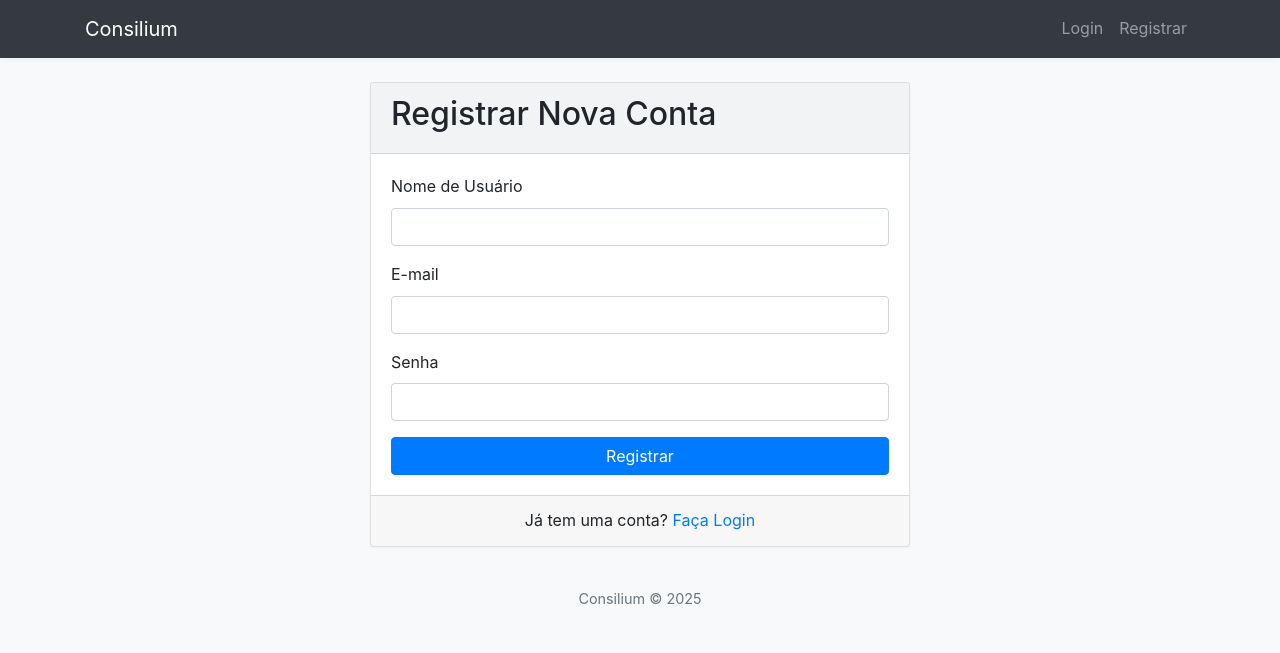
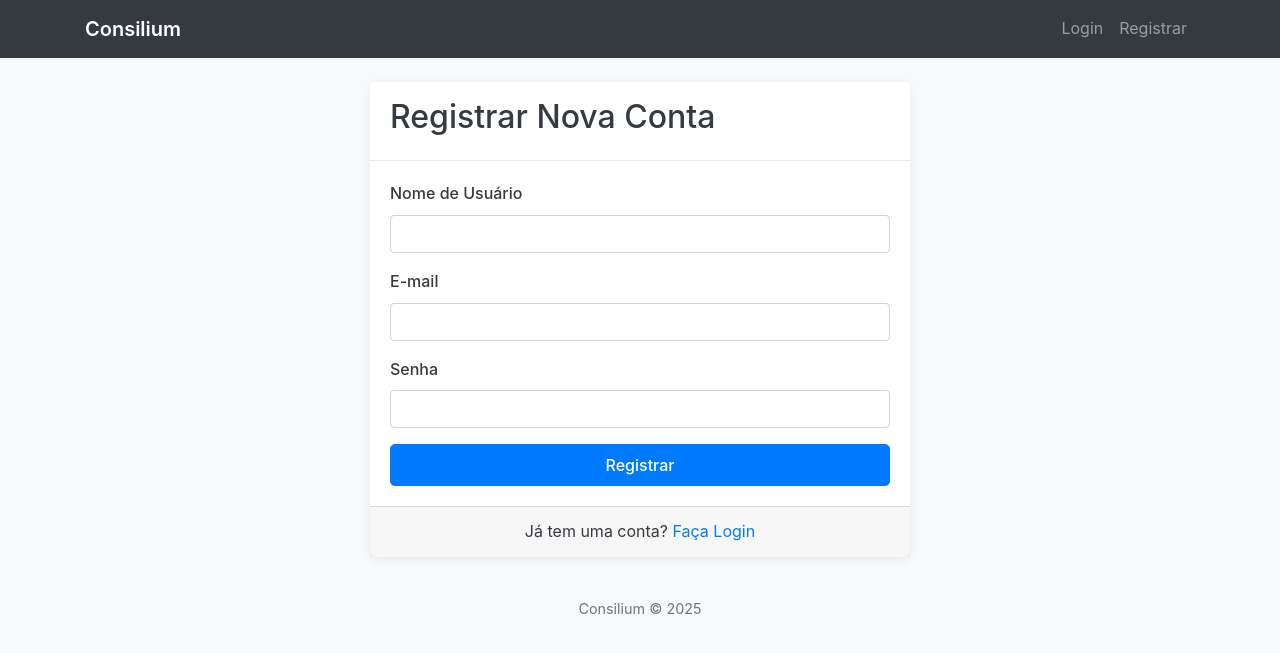
Before and after one commit to celinhopaivax/consilium-app, a Flask app: page /auth/register in a window 1280 px wide. Shown: the top 653 px of the page. Run offline with Flask 3, Linux system fonts and the light colour scheme; parts of the project's set-up code (start-up, migrations or seed data) failed here and were passed over; some libraries are stand-ins or nearby versions.

Commit message:
Add files via upload

```diff
--- a/src/static/css/style.css
+++ b/src/static/css/style.css
@@ -2,32 +2,54 @@
 body {
     font-family: -apple-system, BlinkMacSystemFont, "Segoe UI", Roboto, "Helvetica Neue", Arial, sans-serif;
     background-color: #f8f9fa;
-    color: #212529;
+    color: #343a40; /* Tom de cinza mais escuro para melhor contraste */
     line-height: 1.6;
+}
+
+.container {
+    max-width: 1140px; /* Aumenta um pouco a largura máxima */
 }
 
 .footer {
     background-color: #e9ecef;
-    padding: 1rem 0;
+    padding: 1.5rem 0; /* Mais espaçamento */
+    margin-top: 3rem; /* Mais espaço antes do rodapé */
     font-size: 0.9em;
     color: #6c757d;
 }
 
 .navbar {
     box-shadow: 0 2px 4px rgba(0,0,0,.04);
+    margin-bottom: 2rem; /* Mais espaço após a navbar */
+}
+
+.navbar-brand {
+    font-weight: 600; /* Deixa a marca mais forte */
 }
 
 .card {
-    border: 1px solid rgba(0,0,0,.125);
-    border-radius: .25rem;
+    border: none; /* Remove a borda padrão */
+    border-radius: .4rem; /* Bordas mais arredondadas */
     margin-bottom: 1.5rem;
-    box-shadow: 0 1px 3px rgba(0,0,0,.05);
+    box-shadow: 0 2px 10px rgba(0,0,0,.07); /* Sombra mais suave */
 }
 
 .card-header {
-    background-color: #f1f3f5;
-    border-bottom: 1px solid rgba(0,0,0,.125);
+    background-color: #ffffff; /* Fundo branco para cabeçalho */
+    border-bottom: 1px solid #e9ecef; /* Linha divisória sutil */
+    font-weight: 600; /* Título do card mais forte */
+    padding: 1rem 1.25rem; /* Ajuste no padding */
+}
+
+.card-body {
+    padding: 1.25rem; /* Ajuste no padding */
+}
+
+/* Botões */
+.btn {
+    border-radius: .3rem; /* Bordas levemente arredondadas */
     font-weight: 500;
+    padding: .5rem 1rem; /* Ajuste no padding */
 }
 
 .btn-primary {
@@ -45,6 +67,16 @@ body {
     border-color: #28a745;
 }
 
+.btn-danger {
+    background-color: #dc3545;
+    border-color: #dc3545;
+}
+
+.btn-info {
+    background-color: #17a2b8;
+    border-color: #17a2b8;
+}
+
 .btn-outline-primary {
     color: #007bff;
     border-color: #007bff;
@@ -57,7 +89,7 @@ body {
 }
 
 .alert {
-    border-radius: .25rem;
+    border-radius: .3rem; /* Bordas levemente arredondadas */
 }
 
 /* Melhorias para responsividade */
@@ -79,31 +111,81 @@ body {
 }
 
 /* Estilos específicos para a visualização de projeto e tarefas */
-#tasksAccordion .card-header .btn-link {
-    text-decoration: none;
-    color: #212529;
-    width: 100%;
-    text-align: left;
-    padding: .75rem 1.25rem;
+.task-list .list-group-item {
+    border-left: 4px solid #dee2e6; /* Borda lateral padrão */
+    margin-bottom: 0.5rem;
+    padding: 1rem 1.25rem;
 }
 
-#tasksAccordion .card-header .btn-link:hover {
-    color: #0056b3;
+/* Cores de Status */
+.task-status-a-fazer {
+    border-left-color: #dc3545 !important; /* Vermelho */
 }
 
-#tasksAccordion .badge {
-    font-size: 0.8em;
+.task-status-em-andamento {
+    border-left-color: #007bff !important; /* Azul */
 }
 
-.media-body h6 small {
-    font-size: 0.85em;
+.task-status-concluido {
+    border-left-color: #28a745 !important; /* Verde */
+    text-decoration: line-through; /* Riscar tarefas concluídas */
+    color: #6c757d; /* Cor mais clara para texto de concluído */
 }
 
-/* Ajustes para formulários inline */
+.task-meta {
+    font-size: 0.85em;
+    color: #6c757d;
+}
+
+.task-meta .assignee-name {
+    font-weight: 500;
+    color: #495057;
+}
+
+.task-meta .due-date {
+    margin-left: 10px;
+}
+
+.task-actions .btn-sm {
+    padding: 0.25rem 0.5rem;
+    font-size: 0.75rem;
+}
+
+/* Formulários */
+.form-group label {
+    font-weight: 500;
+}
+
+/* Ajustes para formulários inline (se houver) */
 .form-inline .form-control-sm {
     max-width: 150px; /* Limita a largura do select de status */
 }
 
 .list-group-item-action:hover, .list-group-item-action:focus {
-    background-color: #f8f9fa;
+    background-color: #f1f3f5; /* Fundo mais sutil no hover */
 }
+
+/* Adiciona classe para status visualmente */
+.status-badge {
+    padding: 0.3em 0.6em;
+    font-size: 75%;
+    font-weight: 700;
+    line-height: 1;
+    text-align: center;
+    white-space: nowrap;
+    vertical-align: baseline;
+    border-radius: 0.25rem;
+    color: #fff;
+}
+
+.status-badge-a-fazer {
+    background-color: #dc3545; /* Vermelho */
+}
+
+.status-badge-em-andamento {
+    background-color: #007bff; /* Azul */
+}
+
+.status-badge-concluido {
+    background-color: #28a745; /* Verde */
+}
```
